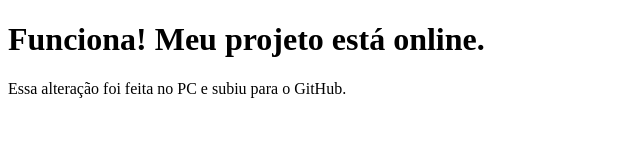
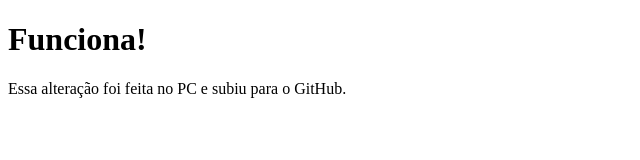
Before and after one commit to juli0cesardesigner/mapa_bus, a plain HTML site: page index.html in a window 1280 px wide. Shown: the whole page, without its empty margins (0-640 px from the left). Drawn offline with Linux system fonts and the light colour scheme.

Commit message:
Alteração teste

```diff
--- a/index.html
+++ b/index.html
@@ -2,10 +2,10 @@
 <html lang="pt-br">
 <head>
     <meta charset="UTF-8">
-    <title>Mapa Bus - Teste</title>
+    <title>Mapa Bus</title>
 </head>
 <body>
-    <h1>Funciona! Meu projeto está online.</h1>
+    <h1>Funciona!</h1>
     <p>Essa alteração foi feita no PC e subiu para o GitHub.</p>
 </body>
 </html>
```
